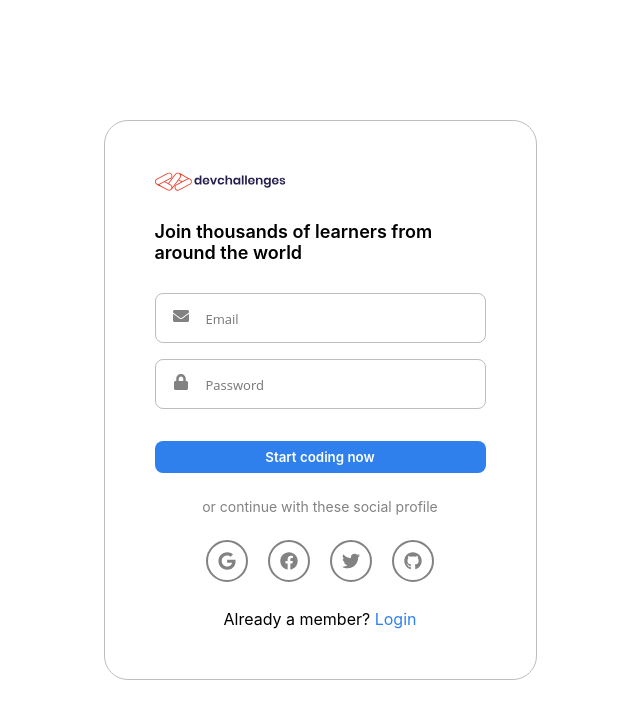
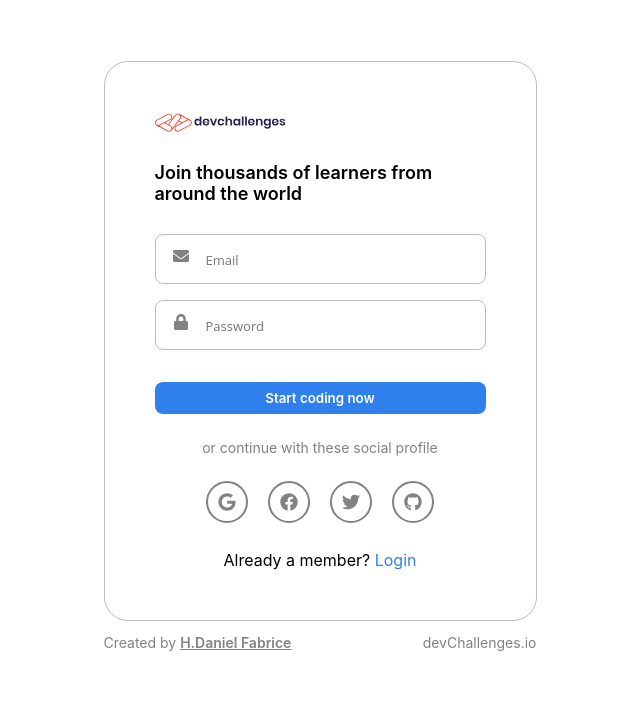
Before and after one commit to voromahery/authentication, a React (Create React App) app: page /register in a window 1280 px wide. Shown: the top 718 px of the page, without its empty margins (320-960 px from the left). Built offline with nearby package versions, Linux system fonts and the light colour scheme; no server answers; what ts-react-dotenv would draw is missing.

Commit message:
Add footer
Refactor main style

Fix footer paddings

Refactor code

Fix warning

Fix background

```diff
--- a/src/App.tsx
+++ b/src/App.tsx
@@ -1,15 +1,6 @@
-import { useState, useEffect } from "react";
-import { Routes, Route } from "react-router-dom";
+import { useContext } from "react";
+import { Routes, Route, useLocation } from "react-router-dom";
 import { Navigate } from "./utils/Navigate";
-import {
-  auth,
-  signInWithGoogle,
-  registerWithEmailAndPassword,
-  db,
-} from "./firebase";
-
-import { useAuthState } from "react-firebase-hooks/auth";
-import { doc, getDoc } from "firebase/firestore";
 
 import EditForm from "./pages/editForm";
 import Register from "./pages/Register";
@@ -17,103 +8,50 @@ import Signin from "./pages/Signin";
 import Details from "./pages/details";
 import Menu from "./components/menu";
 import { EDIT, HOME, REGISTER, LOGIN } from "./utils/paths";
-
-export type Props = {
-  currentUser: {
-    id: string;
-    name: string;
-    email: string;
-    phone: string;
-    image: string;
-    bio: string;
-    password: string;
-  };
-};
+import { Context } from "./global-context";
 
 const App = () => {
-  const [currentUser, setCurrentUser] = useState<any>({
-    name: "",
-    email: "",
-    Phone: "",
-    image: "",
-    password: "*".repeat(9),
-  });
+  const { user }: any = useContext(Context);
+  const location = useLocation();
+  const path = location.pathname;
 
-  const [email, setEmail] = useState<string>("");
-  const [password, setPassword] = useState<string>("");
-
-  const [user]: any = useAuthState(auth);
-
-  const userData = {
-    name: user?.displayName,
-    email: user?.email,
-    image: user?.photoURL,
-    password: "*".repeat(9),
+  const footerClassName = () => {
+    if (path === HOME) {
+      return "detail";
+    } else if (path === EDIT) {
+      return "edit";
+    } else {
+      return "form";
+    }
   };
 
-  useEffect(() => {
-    const getUsers = async () => {
-      const data = await getDoc(doc(db, "users", user?.uid));
-      setCurrentUser({
-        ...userData,
-        bio: data.data()?.bio,
-        id: user?.uid,
-        phone: data.data()?.phone,
-      });
-    };
-    user && getUsers();
-    // eslint-disable-next-line react-hooks/exhaustive-deps
-  }, [user]);
-
   return (
-    <div>
-      {user && <Menu currentUser={currentUser} />}
+    <div
+      className={
+        path === EDIT || path === HOME
+          ? "main has-user-page"
+          : "main no-user-page"
+      }
+    >
+      {user && <Menu />}
       <Routes>
-        <Route
-          path={LOGIN}
-          element={
-            <Signin
-              {...{
-                email,
-                setEmail,
-                password,
-                setPassword,
-                signInWithGoogle,
-              }}
-            />
-          }
-        />
-        <Route
-          path={REGISTER}
-          element={
-            <Register
-              {...{
-                email,
-                setEmail,
-                password,
-                setPassword,
-                registerWithEmailAndPassword,
-                signInWithGoogle,
-              }}
-            />
-          }
-        />
-        <Route path={HOME} element={<Details currentUser={currentUser} />} />
-        <Route
-          path={EDIT}
-          element={
-            <EditForm
-              currentUser={currentUser}
-              setCurrentUser={setCurrentUser}
-            />
-          }
-        />
+        <Route path={LOGIN} element={<Signin />} />
+        <Route path={REGISTER} element={<Register />} />
+        <Route path={HOME} element={<Details />} />
+        <Route path={EDIT} element={<EditForm />} />
       </Routes>
       {user ? (
         <Navigate to={HOME} replace={true} />
       ) : (
         <Navigate to={REGISTER} replace={true} />
       )}
+      <footer className={`footer-${footerClassName()}`}>
+        <div>
+          <span>Created by</span>{" "}
+          <a href="https://github.com/voromahery">H.Daniel Fabrice</a>
+        </div>
+        <a href="https://devchallenges.io/">devChallenges.io</a>
+      </footer>
     </div>
   );
 };
--- a/src/components/menu/index.tsx
+++ b/src/components/menu/index.tsx
@@ -1,15 +1,16 @@
-import { useEffect, useState, useRef } from "react";
+import { useEffect, useState, useRef, useContext } from "react";
 import "./index.scss";
 import { logout } from "../../firebase";
+import { Context } from "../../global-context";
 
 import userIcon from "../../assets/user.svg";
 import GroupChatIcon from "../../assets/group.svg";
 import LogoutIcon from "../../assets/logout.svg";
 
-import { Props } from "../../App";
+const Menu = () => {
+  const { currentUser }: any = useContext(Context);
+  const { name, image } = currentUser;
 
-const Menu = ({ currentUser }: Props) => {
-  const { name, image } = currentUser;
   const [isOpened, setIsOpened] = useState<boolean>(false);
   const toggleRef: any = useRef(null);
 
--- /dev/null
+++ b/src/global-context.tsx
@@ -0,0 +1,91 @@
+import React, { createContext, useEffect, useState } from "react";
+import { doc, getDoc } from "firebase/firestore";
+import { useAuthState } from "react-firebase-hooks/auth";
+import {
+  auth,
+  signInWithGoogle,
+  registerWithEmailAndPassword,
+  db,
+} from "./firebase";
+
+interface currentUserType {
+  id: string;
+  name: string;
+  email: string;
+  phone: string;
+  image: string;
+  bio: string;
+  password: string;
+}
+
+type AuthStates = {
+  user: any;
+  currentUser: currentUserType;
+  setCurrentUser: React.Dispatch<currentUserType>;
+  email: string;
+  setEmail: React.Dispatch<string>;
+  password: string;
+  setPassword: React.Dispatch<string>;
+  signInWithGoogle: React.Dispatch<any>;
+  registerWithEmailAndPassword: React.Dispatch<any>;
+};
+
+const Context = createContext<AuthStates | null>(null);
+
+const GlobalContext = (props: any) => {
+  const [currentUser, setCurrentUser] = useState({
+    id: "",
+    bio: "",
+    name: "",
+    email: "",
+    phone: "",
+    image: "",
+    password: "*".repeat(9),
+  });
+
+  const [email, setEmail] = useState("");
+  const [password, setPassword] = useState("");
+
+  const [user]: any = useAuthState(auth);
+
+  const userData = {
+    name: user?.displayName,
+    email: user?.email,
+    image: user?.photoURL,
+    password: "*".repeat(9),
+  };
+
+  useEffect(() => {
+    const getUsers = async () => {
+      const data = await getDoc(doc(db, "users", user?.uid));
+      setCurrentUser({
+        ...userData,
+        bio: data.data()?.bio,
+        id: user?.uid,
+        phone: data.data()?.phone,
+      });
+    };
+    user && getUsers();
+    // eslint-disable-next-line react-hooks/exhaustive-deps
+  }, [user]);
+
+  return (
+    <Context.Provider
+      value={{
+        user,
+        currentUser,
+        setCurrentUser,
+        email,
+        setEmail,
+        password,
+        setPassword,
+        signInWithGoogle,
+        registerWithEmailAndPassword,
+      }}
+    >
+      {props.children}
+    </Context.Provider>
+  );
+};
+
+export { GlobalContext, Context };
--- a/src/index.scss
+++ b/src/index.scss
@@ -1,5 +1,3 @@
-/* Minimal Reset CSS */
-
 html {
   box-sizing: border-box;
   font-size: 16px;
@@ -25,25 +23,8 @@ ul {
 }
 
 body {
-  background-color: #fafafb;
   & * {
     font-family: -apple-system, BlinkMacSystemFont, "Helvetica Neue", sans-serif;
-  }
-}
-
-img {
-  width: auto;
-  background-color: #d9d9d9;
-}
-
-input,
-textarea {
-  outline: none;
-  background-color: #fafafb;
-  &:hover,
-  &:focus {
-    box-shadow: 0px 1px 3px #828282;
-  }
   }
   ul {
     list-style: none;
@@ -55,6 +36,11 @@ a {
     color: #2f80ed;
   }
 
+  img {
+    width: auto;
+    background-color: #d9d9d9;
+  }
+
   h1 {
     display: block;
     background-image: url("../public/devchallenges.svg");
@@ -63,6 +49,21 @@ h1 {
     text-indent: -9999px;
     margin: 0;
     height: 20px;
+  }
+
+  .has-user-page {
+    background-color: #fafafb;
+    height: 100vh;
+  }
+
+  input,
+  textarea {
+    outline: none;
+    background-color: #fafafb;
+    &:hover,
+    &:focus {
+      box-shadow: 0px 1px 3px #828282;
+    }
   }
 
   button {
@@ -77,11 +78,68 @@ button {
     transition: all 0.1s ease-in-out;
   }
 
+  footer {
+    width: 100%;
+    display: flex;
+    justify-content: space-between;
+    margin-left: auto;
+    margin-right: auto;
+    padding: 0 20px 17px 20px;
+    * {
+      font-weight: 400;
+      font-size: 14px;
+      line-height: 19px;
+      color: #828282;
+    }
+    div {
+      span {
+        display: none;
+      }
+      a {
+        font-weight: 600;
+      }
+    }
+    &.footer-edit,
+    &.footer-detail {
+      max-width: calc(846px + calc(72px * 2));
+      margin-top: 14.64px;
+      background-color: #fafafb;
+    }
+    &.footer-form {
+      margin-top: 80px;
+      max-width: 433px;
+    }
+  }
+
   @media (min-width: 550px) {
-  .card-wrapper {
+    .main {
       display: flex;
       flex-direction: column;
+    }
+    .has-user-page {
+      height: 100%;
+    }
+    .no-user-page {
       justify-content: center;
       height: 100vh;
     }
+    footer {
+      margin-bottom: 71px;
+      margin-top: 14.64px;
+      padding: 0 72px 71px 72px;
+
+      div {
+        span {
+          display: inline-block;
         }
+        a {
+          text-decoration: underline;
+        }
+      }
+      &.footer-form {
+        margin-top: 12px;
+        padding: 0px 0px 17px 0px;
+      }
+    }
+  }
+}
--- a/src/index.tsx
+++ b/src/index.tsx
@@ -4,15 +4,18 @@ import "./index.scss";
 import App from "./App";
 import reportWebVitals from "./reportWebVitals";
 import { BrowserRouter as Router } from "react-router-dom";
+import { GlobalContext } from "./global-context";
 
 const root = ReactDOM.createRoot(
   document.getElementById("root") as HTMLElement
 );
 root.render(
   <React.StrictMode>
-    <Router>
-      <App />
-    </Router>
+    <GlobalContext>
+      <Router>
+        <App />
+      </Router>
+    </GlobalContext>
   </React.StrictMode>
 );
 
--- a/src/pages/Register.tsx
+++ b/src/pages/Register.tsx
@@ -1,25 +1,18 @@
-import React from "react";
+import React, { useContext } from "react";
 import Form from "../components/form";
 import { Link } from "react-router-dom";
 import { LOGIN } from "../utils/paths";
+import { Context } from "../global-context";
 
-type Props = {
-  email: string;
-  password: string;
-  signInWithGoogle: React.Dispatch<any>;
-  registerWithEmailAndPassword: any;
-  setEmail: React.Dispatch<string>;
-  setPassword: React.Dispatch<string>;
-};
-
-const Register = ({
-  email,
-  password,
-  setEmail,
-  setPassword,
-  signInWithGoogle,
-  registerWithEmailAndPassword,
-}: Props) => {
+const Register = () => {
+  const {
+    email,
+    setEmail,
+    password,
+    setPassword,
+    registerWithEmailAndPassword,
+    signInWithGoogle,
+  }: any = useContext(Context);
   const register = (e: any) => {
     e.preventDefault();
     registerWithEmailAndPassword(email, password);
--- a/src/pages/Signin.tsx
+++ b/src/pages/Signin.tsx
@@ -1,24 +1,13 @@
-import React from "react";
+import React, { useContext } from "react";
 import { Link } from "react-router-dom";
+import { logInWithEmailAndPassword } from "../firebase";
+import { Context } from "../global-context";
+import { REGISTER } from "../utils/paths";
 import Form from "../components/form";
-import { logInWithEmailAndPassword } from "../firebase";
-import { REGISTER } from "../utils/paths";
 
-type Props = {
-  email: string;
-  password: string;
-  signInWithGoogle: React.Dispatch<any>;
-  setEmail: React.Dispatch<string>;
-  setPassword: React.Dispatch<string>;
-};
-
-const Signin = ({
-  email,
-  setEmail,
-  password,
-  setPassword,
-  signInWithGoogle,
-}: Props) => {
+const Signin = () => {
+  const { email, setEmail, password, setPassword, signInWithGoogle }:any =
+    useContext(Context);
   const login = (event: Event) => {
     event.preventDefault();
     logInWithEmailAndPassword(email, password);
--- a/src/pages/details/index.tsx
+++ b/src/pages/details/index.tsx
@@ -1,10 +1,12 @@
 import "./index.scss";
 import { Link } from "react-router-dom";
-import { Props } from "../../App";
 import { EDIT } from "../../utils/paths";
 import userIcon from "../../assets/user.svg";
+import { Context } from "../../global-context";
+import { useContext } from "react";
 
-const Details = ({ currentUser }: Props) => {
+const Details = () => {
+  const { currentUser }: any = useContext(Context);
   const { name, image, bio, email, password, phone } = currentUser;
   return (
     <div className="details">
--- a/src/pages/editForm/index.tsx
+++ b/src/pages/editForm/index.tsx
@@ -1,4 +1,4 @@
-import { useState, useEffect } from "react";
+import { useState, useEffect, useContext } from "react";
 import "./index.scss";
 import { Link } from "react-router-dom";
 import { HOME } from "../../utils/paths";
@@ -7,23 +7,11 @@ import { ref, uploadBytesResumable, getDownloadURL } from "firebase/storage";
 import { useAuthState } from "react-firebase-hooks/auth";
 import { updateEmail, updatePassword, updateProfile } from "firebase/auth";
 import { doc, updateDoc } from "firebase/firestore";
-
+import { Context } from "../../global-context";
 import userIcon from "../../assets/user.svg";
 
-type Props = {
-  currentUser: {
-    id: string;
-    name: string;
-    email: string;
-    phone: string;
-    image: string;
-    bio: string;
-    password: string;
-  };
-  setCurrentUser: any;
-};
-
-const Editform = ({ setCurrentUser, currentUser }: Props) => {
+const Editform = () => {
+  const { currentUser, setCurrentUser }: any = useContext(Context);
   const [message, setMessage] = useState("");
   const [user]: any = useAuthState(auth);
   const [file, setFile] = useState<any>("");
```
Lines whose indentation alone changed are shown as unchanged.
